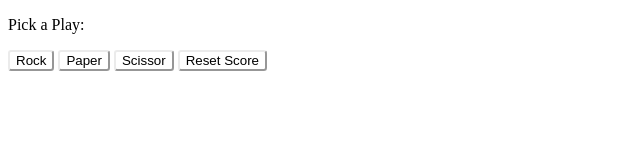
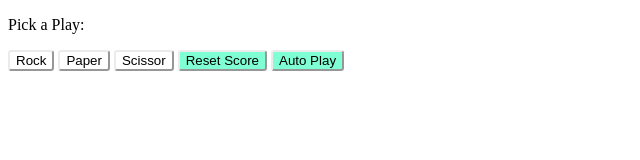
Before and after one commit to reauctioned/rps, a plain HTML site: page index.html in a window 1280 px wide. Shown: the whole page, without its empty margins (0-640 px from the left). Drawn offline with Linux system fonts and the light colour scheme.

Commit message:
added auto play

```diff
--- a/index.html
+++ b/index.html
@@ -11,7 +11,8 @@
     <button  onclick="playGame('rock')">Rock</button>
     <button onclick="playGame('paper')">Paper</button>
     <button  onclick="playGame('scissors')">Scissor</button>
-     <button onclick="playGame('reset')">Reset Score</button>
+     <button  class="reset"  onclick="playGame('reset')">Reset Score</button>
+     <button class="auto" onclick="autoPlay()">Auto Play</button>
     <p class="para"></p>
     <script src="main.js"></script>
 </body>
--- a/main.js
+++ b/main.js
@@ -2,6 +2,13 @@
     const score =
         JSON.parse(localStorage.getItem('score'))
 
+
+function autoPlay(){
+  setInterval(function() {
+        const playerMove = pickComputerMove()
+        playGame(playerMove)
+    },3000)
+}
 
 
 function playGame(playerMove){
@@ -60,14 +67,14 @@ localStorage.setItem('score', JSON.stringify(score));
 function pickComputerMove() {
     const randomNumber = Math.random();
 
-    let computerMove = '';
+    let computerMove = ''
 
     if (randomNumber >= 0 && randomNumber < 1 / 3) {
-      computerMove = 'rock';
+      computerMove = 'rock'
     } else if (randomNumber >= 1 / 3 && randomNumber < 2 / 3) {
-      computerMove = 'paper';
+      computerMove = 'paper'
     } else if (randomNumber >= 2 / 3 && randomNumber < 1) {
-      computerMove = 'scissors';
+      computerMove = 'scissors'
     }
 
     return computerMove;
--- a/style.css
+++ b/style.css
@@ -4,3 +4,8 @@ button{
     border-radius: 0.2rem;
 
 }
+
+.auto,.reset{
+ background-color: aquamarine;
+
+}
```
